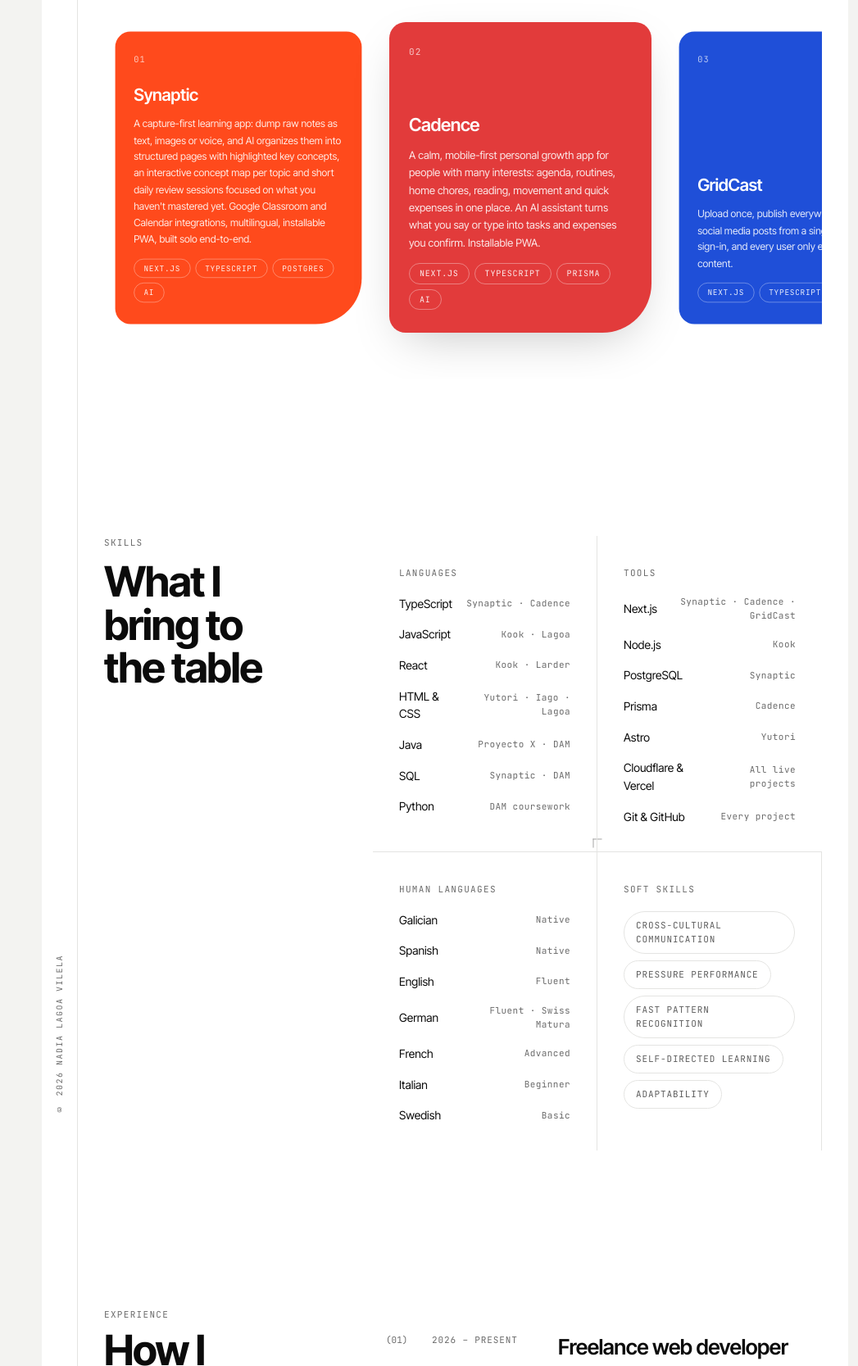
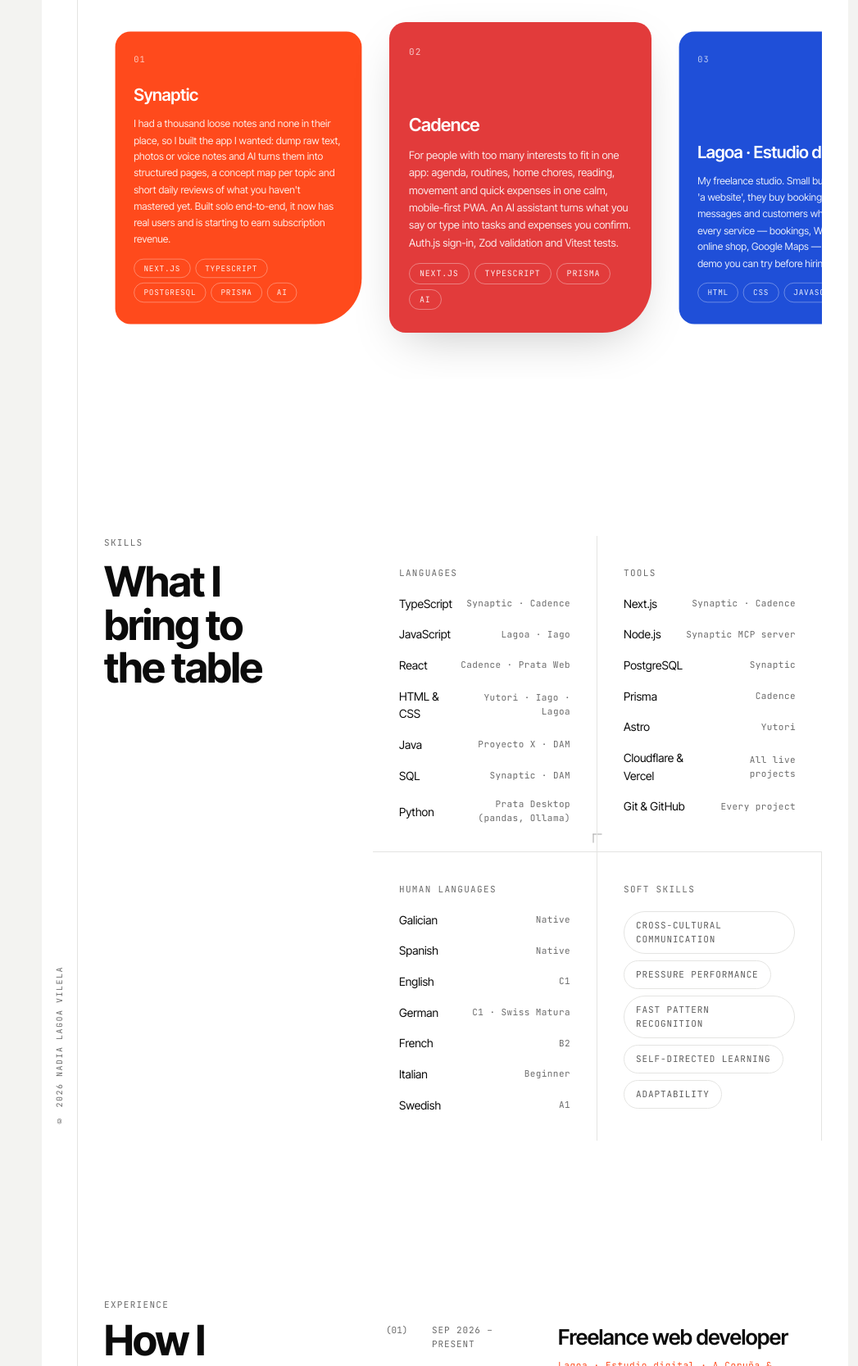
Before and after one commit to lagoanadia/lagoanadia.github.io, a plain HTML site: page index.html in a window 1280 px wide. Shown: the part 1330-2997 px from the top of the page at 82% size, without its empty margins (233-1280 px from the left). Drawn offline with Linux system fonts and the light colour scheme.

Commit message:
Trim portfolio to five projects with a clear story
Remove Kook, GridCast and Larder from the work section, rewrite the
remaining descriptions, align languages, freelance and waitress dates
with the CV.

Co-Authored-By: Claude Opus 5.5 <noreply@anthropic.com>
Claude-Session: https://claude.ai/code/session_012gZcx7arYzyuLXAhy3tcfm

```diff
--- a/index.html
+++ b/index.html
@@ -172,9 +172,9 @@
         <div class="works" style="background:var(--card-blue)">
           <span class="project-num">03</span>
           <div class="project-info">
-            <a href="https://gridcast-schedule.vercel.app" target="_blank" class="project-title">GridCast</a>
-            <p class="project-desc">Upload once, publish everywhere: schedule your social media posts from a single place.</p>
-            <div class="project-tags"><span class="tag">Next.js</span><span class="tag">TypeScript</span><span class="tag">OAuth</span></div>
+            <a href="https://lagoa-webs.vercel.app" target="_blank" class="project-title">Lagoa · Estudio digital</a>
+            <p class="project-desc">My freelance studio: bookings, WhatsApp assistants, online shops and Google Maps presence for small businesses, each with a live demo you can try before hiring.</p>
+            <div class="project-tags"><span class="tag">HTML</span><span class="tag">CSS</span><span class="tag">JavaScript</span></div>
           </div>
         </div>
       </div>
@@ -197,18 +197,18 @@
           <div class="part reveal">
             <p><em>LANGUAGES</em></p>
             <div class="skill-row"><span>TypeScript</span><span class="skill-proof">Synaptic · Cadence</span></div>
-            <div class="skill-row"><span>JavaScript</span><span class="skill-proof">Kook · Lagoa</span></div>
-            <div class="skill-row"><span>React</span><span class="skill-proof">Kook · Larder</span></div>
+            <div class="skill-row"><span>JavaScript</span><span class="skill-proof">Lagoa · Iago</span></div>
+            <div class="skill-row"><span>React</span><span class="skill-proof">Cadence · Prata Web</span></div>
             <div class="skill-row"><span>HTML &amp; CSS</span><span class="skill-proof">Yutori · Iago · Lagoa</span></div>
             <div class="skill-row"><span>Java</span><span class="skill-proof">Proyecto X · DAM</span></div>
             <div class="skill-row"><span>SQL</span><span class="skill-proof">Synaptic · DAM</span></div>
-            <div class="skill-row"><span>Python</span><span class="skill-proof">DAM coursework</span></div>
+            <div class="skill-row"><span>Python</span><span class="skill-proof">Prata Desktop (pandas, Ollama)</span></div>
           </div>
 
           <div class="part reveal">
             <p><em>TOOLS</em></p>
-            <div class="skill-row"><span>Next.js</span><span class="skill-proof">Synaptic · Cadence · GridCast</span></div>
-            <div class="skill-row"><span>Node.js</span><span class="skill-proof">Kook</span></div>
+            <div class="skill-row"><span>Next.js</span><span class="skill-proof">Synaptic · Cadence</span></div>
+            <div class="skill-row"><span>Node.js</span><span class="skill-proof">Synaptic MCP server</span></div>
             <div class="skill-row"><span>PostgreSQL</span><span class="skill-proof">Synaptic</span></div>
             <div class="skill-row"><span>Prisma</span><span class="skill-proof">Cadence</span></div>
             <div class="skill-row"><span>Astro</span><span class="skill-proof">Yutori</span></div>
@@ -220,11 +220,11 @@
             <p><em>HUMAN LANGUAGES</em></p>
             <div class="skill-row"><span>Galician</span><span class="skill-proof">Native</span></div>
             <div class="skill-row"><span>Spanish</span><span class="skill-proof">Native</span></div>
-            <div class="skill-row"><span>English</span><span class="skill-proof">Fluent</span></div>
-            <div class="skill-row"><span>German</span><span class="skill-proof">Fluent · Swiss Matura</span></div>
-            <div class="skill-row"><span>French</span><span class="skill-proof">Advanced</span></div>
+            <div class="skill-row"><span>English</span><span class="skill-proof">C1</span></div>
+            <div class="skill-row"><span>German</span><span class="skill-proof">C1 · Swiss Matura</span></div>
+            <div class="skill-row"><span>French</span><span class="skill-proof">B2</span></div>
             <div class="skill-row"><span>Italian</span><span class="skill-proof">Beginner</span></div>
-            <div class="skill-row"><span>Swedish</span><span class="skill-proof">Basic</span></div>
+            <div class="skill-row"><span>Swedish</span><span class="skill-proof">A1</span></div>
           </div>
 
           <div class="part reveal">
@@ -250,11 +250,11 @@
       <div class="exp-timeline reveal" style="transition-delay: 0.2s">
         <div class="exp-item">
           <span class="exp-index">(01)</span>
-          <div class="exp-date">2026 – Present</div>
+          <div class="exp-date">Sep 2026 – Present</div>
           <div>
             <div class="exp-role">Freelance web developer</div>
             <div class="exp-company">Lagoa · Estudio digital · A Coruña &amp; remote</div>
-            <div class="exp-desc">Designing, building and shipping websites for real clients: <a href="https://yutori.lagoanadia.workers.dev" target="_blank" rel="noopener">Yutori Espacio Creativo</a>, a creative workshop space in A Coruña (class listings, gift vouchers and its own admin panel), and <a href="https://asesoria-fiscal.lagoanadia.workers.dev" target="_blank" rel="noopener">Iago</a>, an online tax advisor. From the first call and a fixed quote to deployment on Cloudflare and ongoing changes, all handled directly with the client.</div>
+            <div class="exp-desc">Websites and process automation for two active clients: <a href="https://yutori.lagoanadia.workers.dev" target="_blank" rel="noopener">Yutori Espacio Creativo</a>, a creative workshop space in A Coruña (class listings, gift vouchers and its own admin panel), and <a href="https://asesoria-fiscal.lagoanadia.workers.dev" target="_blank" rel="noopener">Iago</a>, an online tax advisor. From the first call and a fixed quote to deployment on Cloudflare and ongoing changes, all handled directly with the client.</div>
           </div>
           <span class="exp-arrow">→</span>
         </div>
@@ -270,11 +270,11 @@
         </div>
         <div class="exp-item">
           <span class="exp-index">(03)</span>
-          <div class="exp-date">Seasonal work</div>
+          <div class="exp-date">Sep 2024 – May 2026</div>
           <div>
-            <div class="exp-role">Waitress</div>
-            <div class="exp-company">Hospitality · Northern Spain</div>
-            <div class="exp-desc">Served in multilingual environments across Northern Spain. Learnt to read a room in seconds, switch between Spanish, German, French, and English mid-service, stay composed under real pressure, and deliver without excuses. The best UX training I never expected.</div>
+            <div class="exp-role">Waitress &amp; kitchen assistant</div>
+            <div class="exp-company">Hospitality · A Coruña &amp; Muxía</div>
+            <div class="exp-desc">Served tourists and locals in A Coruña and Muxía. Learnt to read a room in seconds, switch between Spanish, German, French, and English mid-service, stay composed under real pressure, and deliver without excuses. The best UX training I never expected.</div>
           </div>
           <span class="exp-arrow">→</span>
         </div>
--- a/projects.json
+++ b/projects.json
@@ -1,18 +1,19 @@
 [
   {
     "title": "Synaptic",
-    "description": "A capture-first learning app: dump raw notes as text, images or voice, and AI organizes them into structured pages with highlighted key concepts, an interactive concept map per topic and short daily review sessions focused on what you haven't mastered yet. Google Classroom and Calendar integrations, multilingual, installable PWA, built solo end-to-end.",
+    "description": "I had a thousand loose notes and none in their place, so I built the app I wanted: dump raw text, photos or voice notes and AI turns them into structured pages, a concept map per topic and short daily reviews of what you haven't mastered yet. Built solo end-to-end, it now has real users and is starting to earn subscription revenue.",
     "tags": [
       "Next.js",
       "TypeScript",
-      "Postgres",
+      "PostgreSQL",
+      "Prisma",
       "AI"
     ],
     "url": "https://synapticnotes.app"
   },
   {
     "title": "Cadence",
-    "description": "A calm, mobile-first personal growth app for people with many interests: agenda, routines, home chores, reading, movement and quick expenses in one place. An AI assistant turns what you say or type into tasks and expenses you confirm. Installable PWA.",
+    "description": "For people with too many interests to fit in one app: agenda, routines, home chores, reading, movement and quick expenses in one calm, mobile-first PWA. An AI assistant turns what you say or type into tasks and expenses you confirm. Auth.js sign-in, Zod validation and Vitest tests.",
     "tags": [
       "Next.js",
       "TypeScript",
@@ -22,18 +23,8 @@
     "url": "https://cadence-organized-life.vercel.app"
   },
   {
-    "title": "GridCast",
-    "description": "Upload once, publish everywhere: schedule your social media posts from a single place. Google sign-in, and every user only ever sees their own content.",
-    "tags": [
-      "Next.js",
-      "TypeScript",
-      "OAuth"
-    ],
-    "url": "https://gridcast-schedule.vercel.app"
-  },
-  {
     "title": "Lagoa · Estudio digital",
-    "description": "My freelance studio site: websites with bookings, WhatsApp assistants, online shops and Google Maps presence for local businesses, each with a live demo you can try before hiring.",
+    "description": "My freelance studio. Small businesses don't buy 'a website', they buy bookings, answered messages and customers who find them. So every service — bookings, WhatsApp assistant, online shop, Google Maps — comes with a live demo you can try before hiring.",
     "tags": [
       "HTML",
       "CSS",
@@ -43,7 +34,7 @@
   },
   {
     "title": "Yutori Espacio Creativo",
-    "description": "Website for a creative workshop space in A Coruña: watercolour, crochet, sewing and embroidery classes, monthly workshops, private sessions and gift vouchers, with its own admin panel.",
+    "description": "Client project for a creative workshop space in A Coruña: watercolour, crochet, sewing and embroidery classes, monthly workshops, private sessions and gift vouchers, plus an admin panel so the owner updates everything herself. Built with Astro and deployed on Cloudflare Workers.",
     "tags": [
       "Astro",
       "Cloudflare Workers"
@@ -52,31 +43,11 @@
   },
   {
     "title": "Iago · Asesor fiscal",
-    "description": "Website for an online tax advisor: tax returns, self-employed paperwork, inheritances and grants, explained without jargon. Bilingual (ES/CA) with playful draggable stickers.",
+    "description": "Client project for an online tax advisor whose pitch is 'no jargon, no rush': tax returns, self-employed paperwork, inheritances, grants and bank offers explained in plain words. Bilingual (ES/CA), with playful draggable stickers to keep a dry topic friendly.",
     "tags": [
       "Web Design",
       "Cloudflare Workers"
     ],
     "url": "https://asesoria-fiscal.lagoanadia.workers.dev"
-  },
-  {
-    "title": "Larder",
-    "description": "Product overview for a shared-fridge grocery app: the lista de la compra generates itself from what's actually in your fridge. Proyecto Transversal (2º DAM).",
-    "tags": [
-      "Product Design",
-      "React",
-      "TypeScript"
-    ],
-    "url": "larder/index.html"
-  },
-  {
-    "title": "Kook",
-    "description": "A recipe finder that turns loose fridge ingredients into real recipes, with AI-generated cooking tips.",
-    "tags": [
-      "React",
-      "Node.js",
-      "AI"
-    ],
-    "url": "https://kook-psi.vercel.app"
   }
 ]
```
